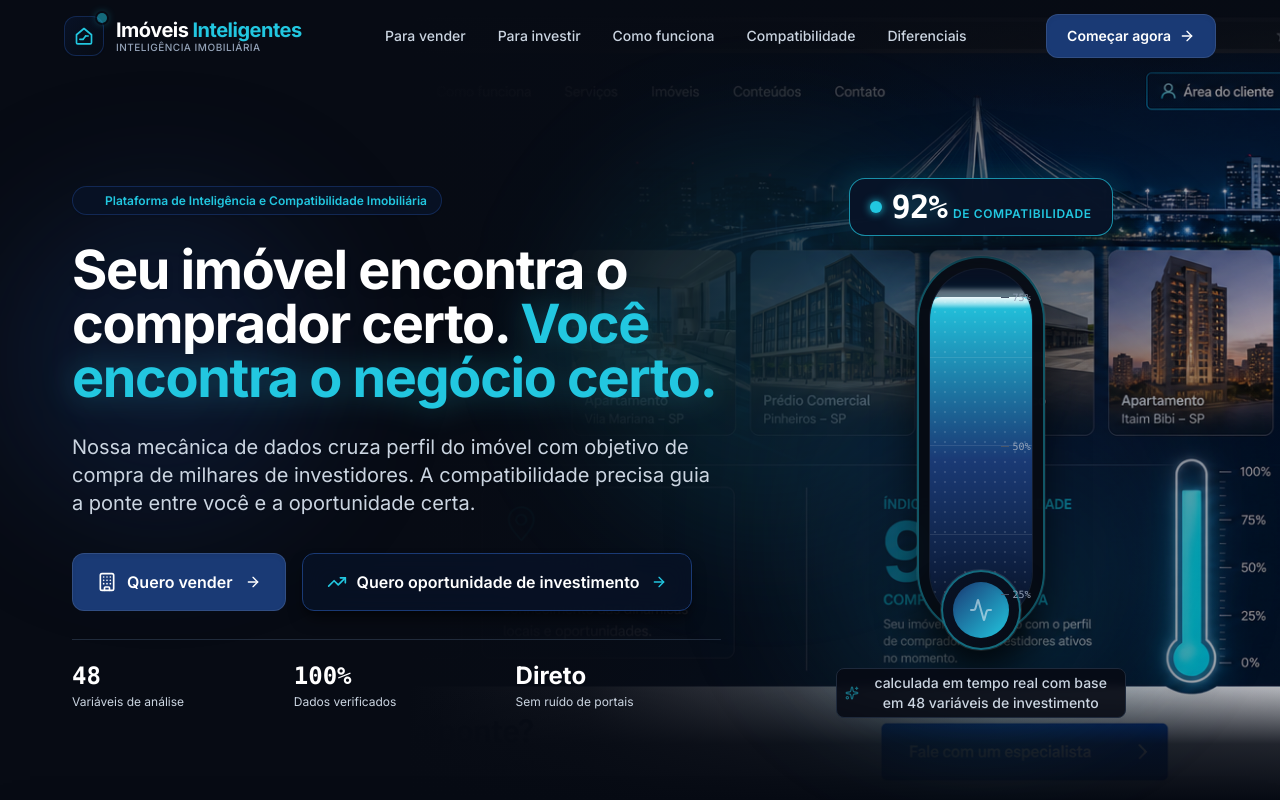
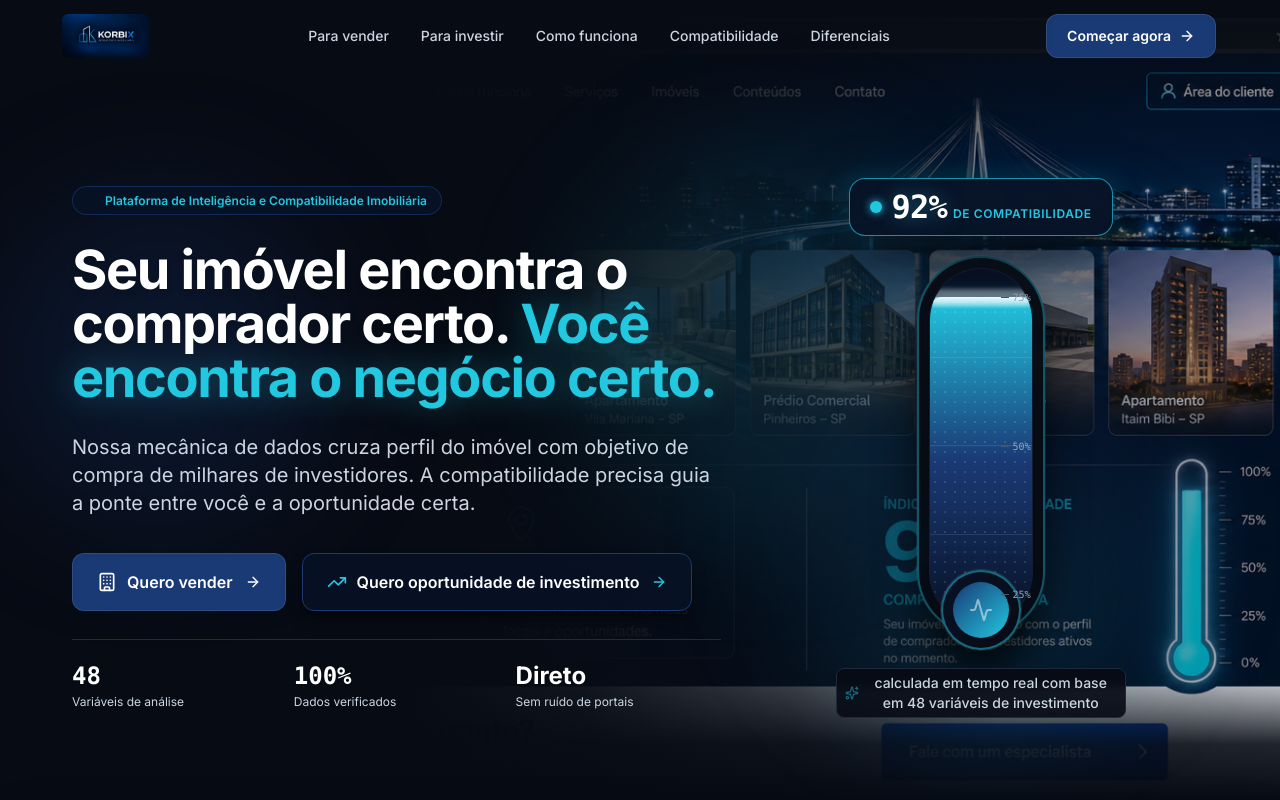
Before and after one commit to pauloac1000-byte/inteligencia-imobiliaria, a React (Vite) app: page / in a window 1280 px wide. Shown: the top 800 px of the page. Built offline with nearby package versions, Linux system fonts and the light colour scheme.

Commit message:
Substituir logo pelo novo visual KORBIX no header e footer

```diff
--- a/src/components/Footer.tsx
+++ b/src/components/Footer.tsx
@@ -1,5 +1,6 @@
 import React from 'react'
 import { ArrowUpRight, ShieldCheck, Mail, Phone, FileBadge } from 'lucide-react'
+import korbixLogo from '@/assets/5-contorno-e238f.png'
 
 interface FooterProps {
   onOpenModal: (intent?: 'vender' | 'investir') => void
@@ -31,34 +32,16 @@ export const Footer: React.FC<FooterProps> = ({ onOpenModal }) => {
             <a
               href="#"
               onClick={scrollToTop}
-              className="flex items-center gap-2.5 sm:gap-3 group w-fit"
+              className="flex items-center group w-fit focus:outline-none focus-visible:ring-2 focus-visible:ring-[#22C7E0] rounded-lg p-0.5 transition-opacity hover:opacity-90"
+              aria-label="KORBIX - Inteligência Imobiliária - Voltar ao topo"
             >
-              <div className="relative flex items-center justify-center w-9 h-9 sm:w-10 sm:h-10 rounded-xl bg-gradient-to-br from-[#081226] to-[#070B14] border border-[#1A3A75]/60 group-hover:border-[#22C7E0] transition-colors shrink-0">
-                <svg
-                  className="w-4 h-4 sm:w-5 sm:h-5 text-[#22C7E0]"
-                  viewBox="0 0 24 24"
-                  fill="none"
-                  stroke="currentColor"
-                  strokeWidth="2"
-                  strokeLinecap="round"
-                  strokeLinejoin="round"
-                >
-                  <path d="M3 10.5L12 3l9 7.5V20a1.5 1.5 0 0 1-1.5 1.5h-15A1.5 1.5 0 0 1 3 20V10.5z" />
-                  <path d="M7 16h4" />
-                  <path d="M11 16l3-4" />
-                  <path d="M14 12h3" />
-                </svg>
-                <span className="absolute -top-1 -right-1 w-2.5 h-2.5 bg-[#22C7E0] rounded-full ring-2 ring-[#070B14] shadow-[0_0_8px_#22C7E0]" />
-              </div>
-              <span className="font-bold text-lg sm:text-xl tracking-tight text-white">
-                Imóveis <span className="text-[#22C7E0]">Inteligentes</span>
-              </span>
+              <img
+                src={korbixLogo}
+                alt="KORBIX - Inteligência Imobiliária"
+                className="h-10 sm:h-12 w-auto max-w-[200px] sm:max-w-[230px] object-contain rounded-md"
+                loading="lazy"
+              />
             </a>
-
-            {/* Tagline do projeto */}
-            <p className="text-xs sm:text-sm text-slate-300 font-medium">
-              Inteligência imobiliária
-            </p>
 
             <p className="text-xs text-slate-400 max-w-sm leading-relaxed">
               Nossa mecânica de dados cruza perfil do imóvel com objetivo de compra de milhares de
--- a/src/components/Header.tsx
+++ b/src/components/Header.tsx
@@ -1,5 +1,6 @@
 import React, { useState, useEffect } from 'react'
 import { Menu, X, ArrowRight } from 'lucide-react'
+import korbixLogo from '@/assets/5-contorno-e238f.png'
 
 interface HeaderProps {
   onOpenModal: (intent?: 'vender' | 'investir') => void
@@ -83,44 +84,19 @@ export const Header: React.FC<HeaderProps> = ({ onOpenModal }) => {
       }`}
     >
       <div className="w-full max-w-[1200px] mx-auto px-4 sm:px-6 flex items-center justify-between">
-        {/* Logo "Imóveis Inteligentes" */}
+        {/* Logo KORBIX - Inteligência Imobiliária */}
         <a
           href="#"
           onClick={handleLogoClick}
-          className="group flex items-center gap-2.5 sm:gap-3 text-white focus:outline-none focus-visible:ring-2 focus-visible:ring-[#22C7E0] rounded-lg py-1 px-1 -ml-1"
-          aria-label="Imóveis Inteligentes - Início"
+          className="group flex items-center text-white focus:outline-none focus-visible:ring-2 focus-visible:ring-[#22C7E0] rounded-lg p-0.5 -ml-1 transition-opacity hover:opacity-90 shrink-0"
+          aria-label="KORBIX - Inteligência Imobiliária - Início"
         >
-          {/* Custom SVG Icon: House with Data Connected Node */}
-          <div className="relative flex items-center justify-center w-9 h-9 sm:w-10 sm:h-10 rounded-xl bg-gradient-to-br from-[#081226] to-[#070B14] border border-[#1A3A75]/60 shadow-sm group-hover:border-[#22C7E0] transition-colors shrink-0">
-            <svg
-              className="w-4 h-4 sm:w-5 sm:h-5 text-[#22C7E0]"
-              viewBox="0 0 24 24"
-              fill="none"
-              stroke="currentColor"
-              strokeWidth="2"
-              strokeLinecap="round"
-              strokeLinejoin="round"
-            >
-              {/* House outline */}
-              <path d="M3 10.5L12 3l9 7.5V20a1.5 1.5 0 0 1-1.5 1.5h-15A1.5 1.5 0 0 1 3 20V10.5z" />
-              {/* Data line inside house */}
-              <path d="M7 16h4" />
-              <path d="M11 16l3-4" />
-              <path d="M14 12h3" />
-            </svg>
-            {/* Glowing data point node */}
-            <span className="absolute -top-1 -right-1 w-2.5 h-2.5 bg-[#22C7E0] rounded-full ring-2 ring-[#070B14] shadow-[0_0_8px_#22C7E0] animate-pulse" />
-          </div>
-
-          <div className="flex flex-col min-w-0">
-            <span className="font-bold text-base sm:text-xl tracking-tight text-white flex items-center gap-1 whitespace-nowrap">
-              Imóveis
-              <span className="text-[#22C7E0] font-bold">Inteligentes</span>
-            </span>
-            <span className="hidden sm:block text-[10px] tracking-wider uppercase text-slate-400 font-medium -mt-1">
-              Inteligência imobiliária
-            </span>
-          </div>
+          <img
+            src={korbixLogo}
+            alt="KORBIX - Inteligência Imobiliária"
+            className="h-9 sm:h-11 w-auto max-w-[170px] sm:max-w-[210px] object-contain rounded-md"
+            loading="eager"
+          />
         </a>
 
         {/* Central Navigation (Desktop) */}
```
Also changed, not shown: .skip.config.json, src/assets/5-contorno-e238f.png (added).
